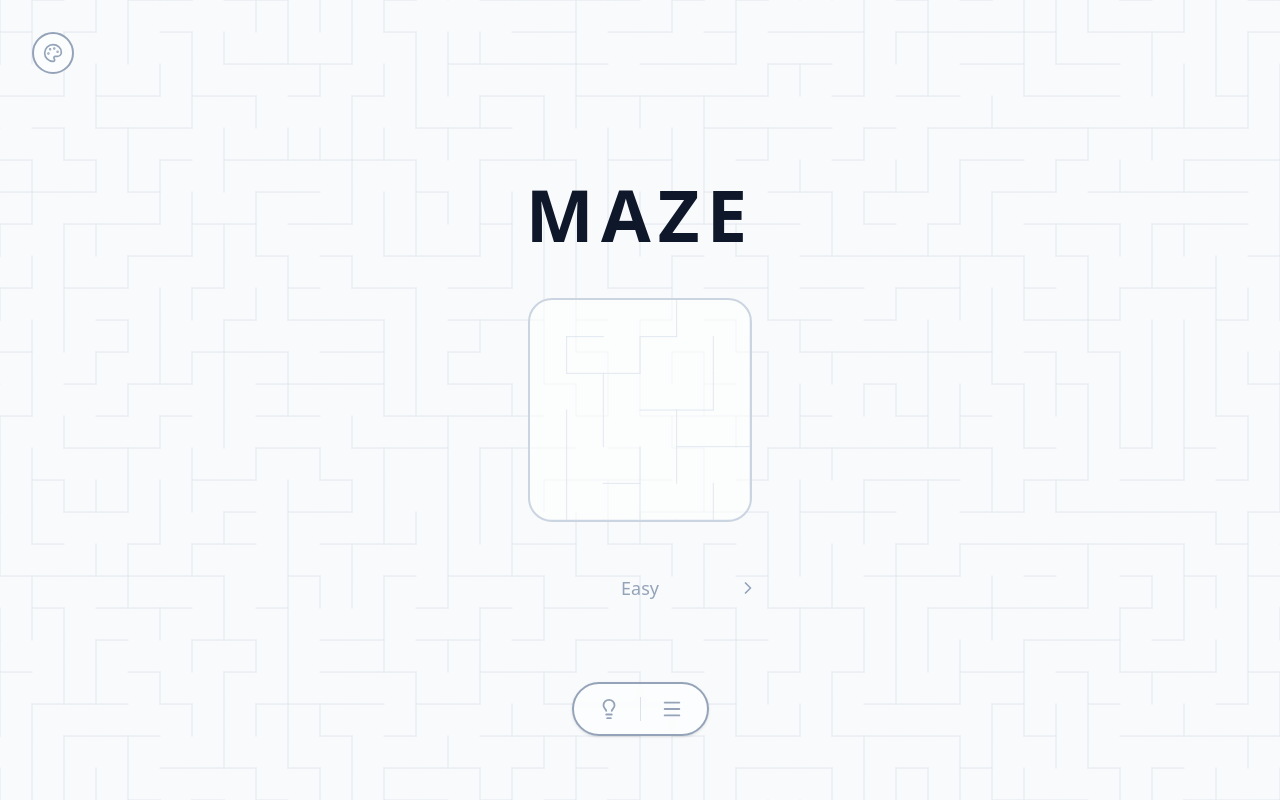
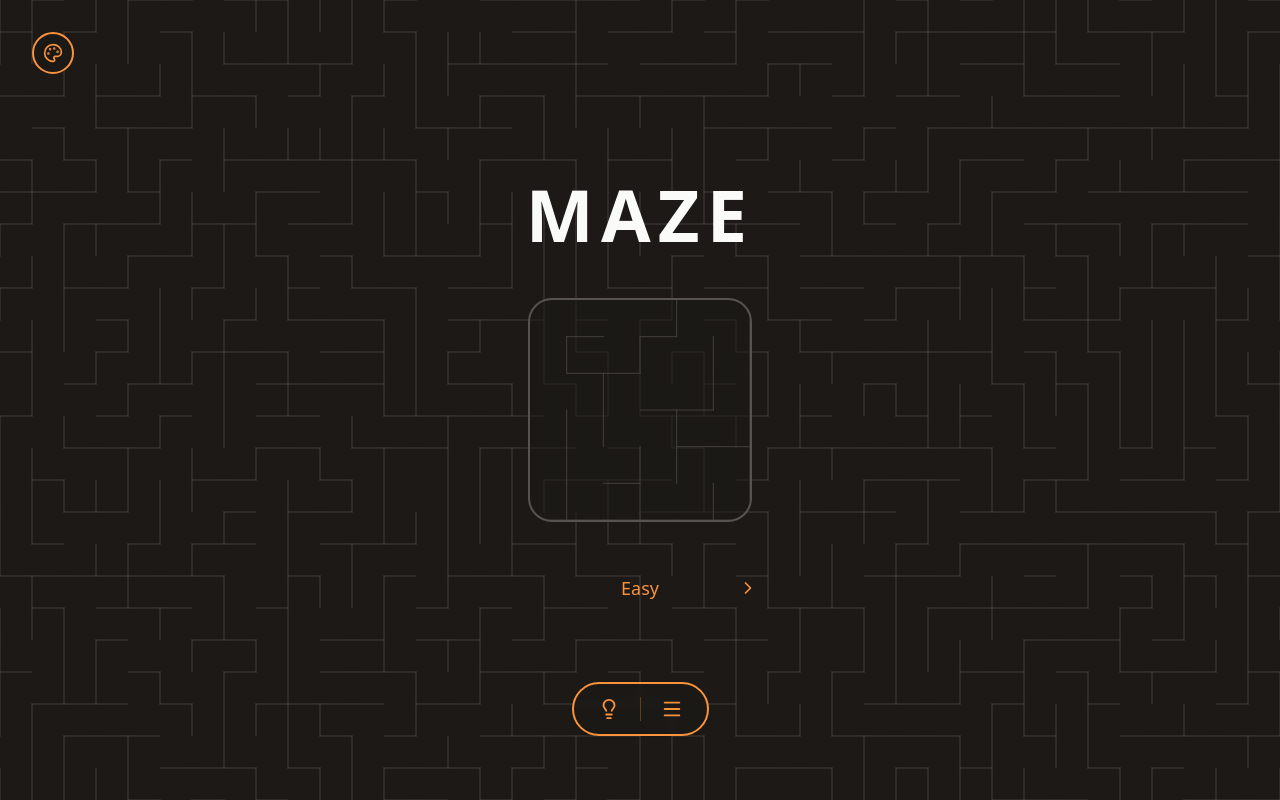
Before and after one commit to anoshione/Mazegame.exe-stopped-working, a React (Vite) app: page / in a window 1280 px wide. Built offline with nearby package versions, Linux system fonts and the light colour scheme.

Commit message:
Add files via upload

```diff
--- a/metadata.json
+++ b/metadata.json
@@ -1,5 +1,5 @@
 {
   "name": "OZ maze",
-  "description": "",
+  "description": "A polished maze game with haptic feedback, responsive touch controls, and dynamic themes.",
   "requestFramePermissions": []
 }
--- a/src/App.tsx
+++ b/src/App.tsx
@@ -32,8 +32,8 @@ export default function App() {
   const [isGameOver, setIsGameOver] = useState(false);
   const [hasSavedGame, setHasSavedGame] = useState(false);
   const [showLevelComplete, setShowLevelComplete] = useState(false);
-  const [theme, setTheme] = useState<ThemeId>('slate');
-  const [isDark, setIsDark] = useState(false);
+  const [theme, setTheme] = useState<ThemeId>('orange');
+  const [isDark, setIsDark] = useState(true);
   const [soundEnabled, setSoundEnabled] = useState(true);
   const [hapticsEnabled, setHapticsEnabled] = useState(true);
   const [showSettings, setShowSettings] = useState(false);
@@ -524,7 +524,7 @@ export default function App() {
               soundManager.play('swipe');
               setShowSettings(false);
             }}
-            className="absolute inset-0 z-[60] flex items-center justify-center bg-white/70 p-6 cursor-pointer"
+            className="absolute inset-0 z-[60] flex items-center justify-center bg-[var(--theme-bg)]/70 p-6 cursor-pointer"
           >
             <motion.div
               initial={{ scale: 0.9, y: 20, opacity: 0 }}
--- a/src/components/GameScreen.tsx
+++ b/src/components/GameScreen.tsx
@@ -356,18 +356,18 @@ export function GameScreen({
             animate={{ opacity: 1 }}
             exit={{ opacity: 0 }}
             transition={{ duration: 0.3 }}
-            className="absolute inset-0 z-50 flex items-center justify-center bg-red-950/70 p-6"
+            className="absolute inset-0 z-50 flex items-center justify-center bg-[var(--theme-bg)]/70 p-6"
           >
             <motion.div
               initial={{ scale: 0.9, y: 20, opacity: 0 }}
               animate={{ scale: 1, y: 0, opacity: 1 }}
               exit={{ scale: 0.9, y: 20, opacity: 0 }}
               transition={{ duration: 0.4, ease: [0.16, 1, 0.3, 1] }}
-              className="w-full max-w-sm bg-red-50/90 dark:bg-red-950/90 border-2 border-red-200 dark:border-red-800 rounded-[3rem] p-8 sm:p-10 backdrop-blur-[4px] shadow-2xl flex flex-col items-center text-center"
+              className="w-full max-w-sm bg-[var(--theme-ui-bg)] border-2 border-[var(--theme-ui-border)] rounded-[3rem] p-8 sm:p-10 backdrop-blur-[4px] shadow-2xl flex flex-col items-center text-center"
             >
               <div className="flex flex-col items-center justify-center w-full py-2 mb-10">
                 <span className="text-sm font-bold tracking-widest text-red-500 uppercase mb-2">Time's Up!</span>
-                <span className="text-6xl font-mono text-red-800 dark:text-red-200 tracking-widest">00:00</span>
+                <span className="text-6xl font-mono text-[var(--theme-player)] tracking-widest">00:00</span>
               </div>
 
               <div className="flex flex-col w-full gap-4">
@@ -377,7 +377,7 @@ export function GameScreen({
                     soundManager.play('swipe');
                     onRetry();
                   }}
-                  className="flex items-center justify-center gap-2 w-full py-4 bg-white/20 dark:bg-black/20 border-2 border-red-200 dark:border-red-800 rounded-full text-red-900 dark:text-red-100 font-semibold hover:bg-white/40 dark:hover:bg-black/40 transition-all active:scale-[0.98]"
+                  className="flex items-center justify-center gap-2 w-full py-4 bg-[var(--theme-ui-bg)] border-2 border-[var(--theme-player)] rounded-full text-[var(--theme-player)] font-semibold hover:bg-[var(--theme-ui-hover)] transition-all active:scale-[0.98]"
                 >
                   Retry
                 </button>
```
